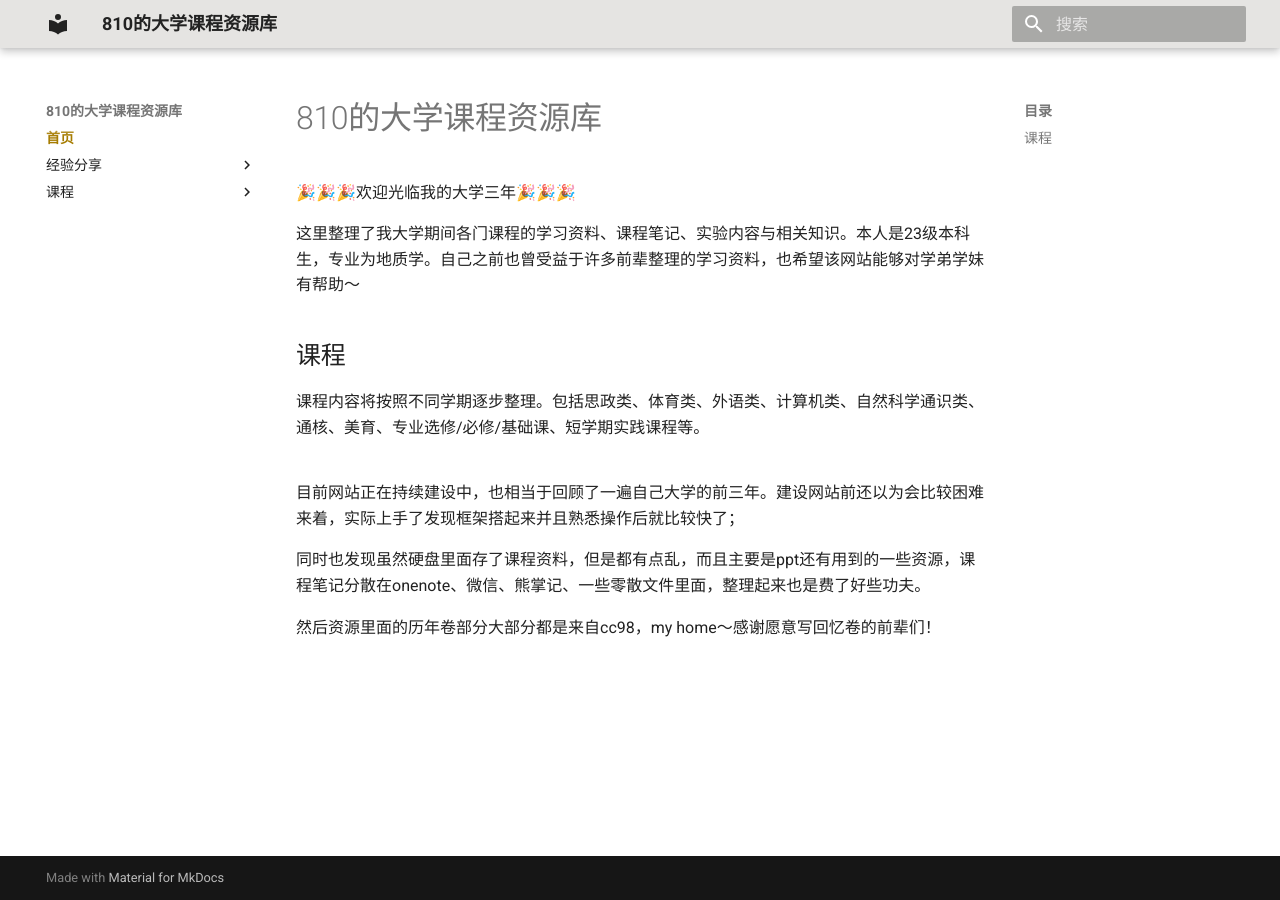
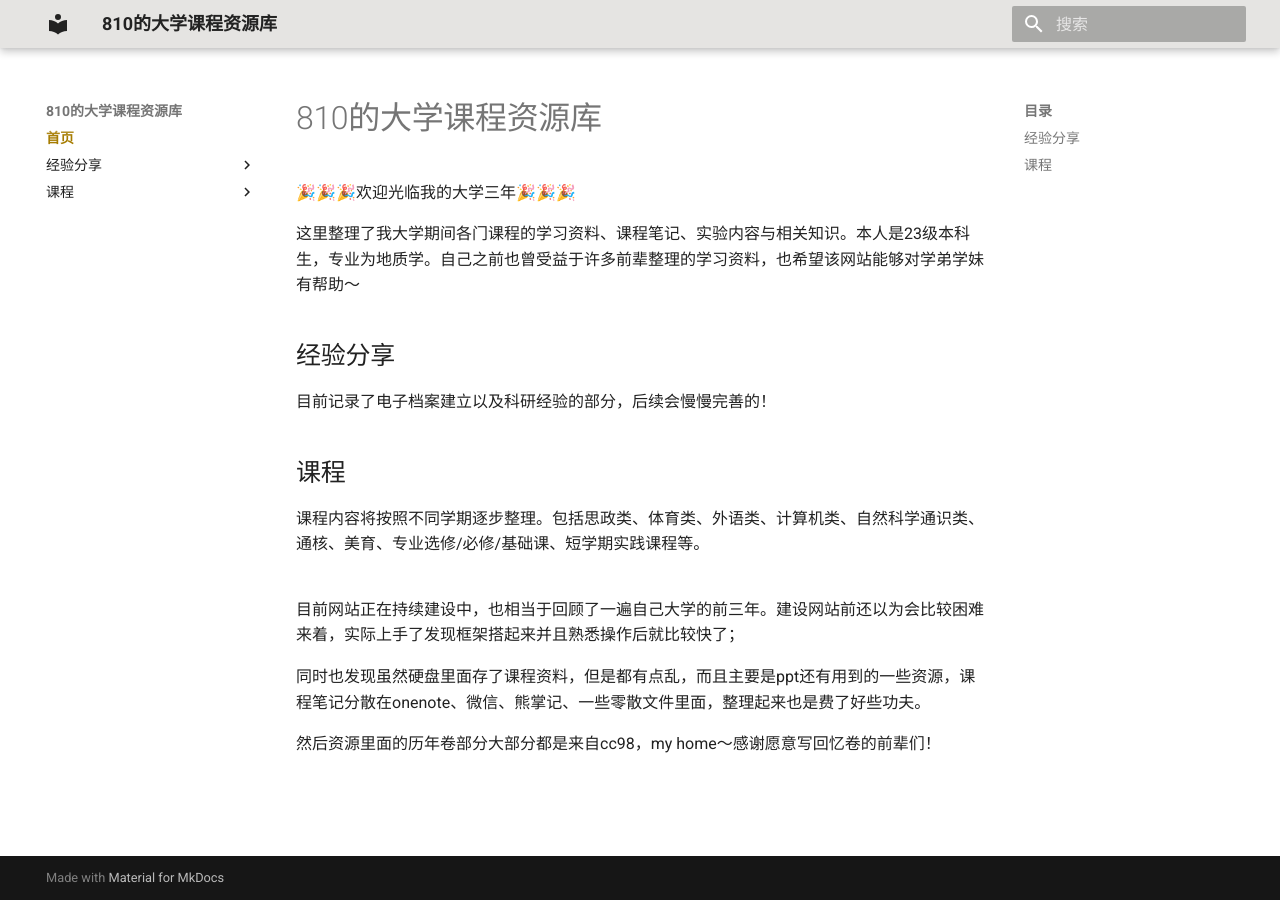
Before and after one commit to persleyadela/university-notes-site, an MkDocs documentation site: the page built from docs/index.md, in a window 1280 px wide. Built offline with MkDocs 1.6.1 and Material for MkDocs 9.7.7, drawn with Linux system fonts in a browser that asks for light colours.

Commit message:
update homepage content

```diff
--- a/docs/index.md
+++ b/docs/index.md
@@ -3,6 +3,10 @@
 🎉🎉🎉欢迎光临我的大学三年🎉🎉🎉
 
 这里整理了我大学期间各门课程的学习资料、课程笔记、实验内容与相关知识。本人是23级本科生，专业为地质学。自己之前也曾受益于许多前辈整理的学习资料，也希望该网站能够对学弟学妹有帮助～
+
+## 经验分享
+
+目前记录了电子档案建立以及科研经验的部分，后续会慢慢完善的！
 
 ## 课程
 
```
